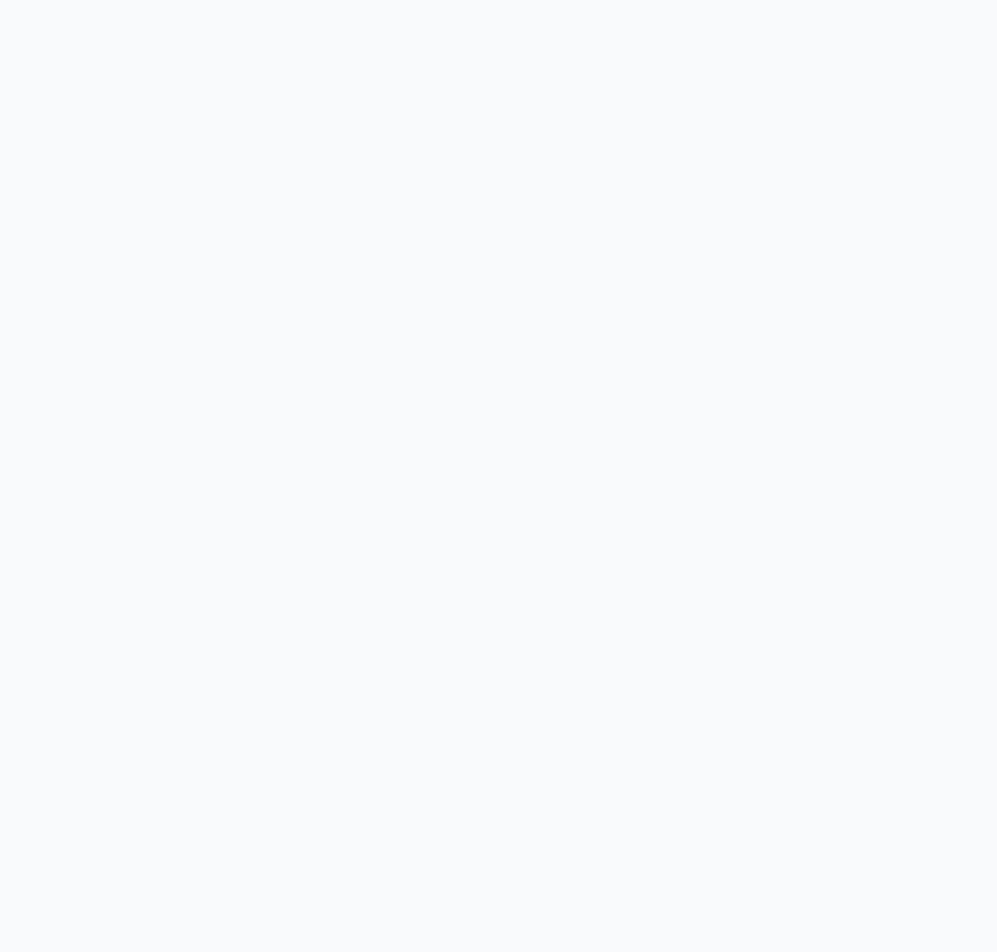
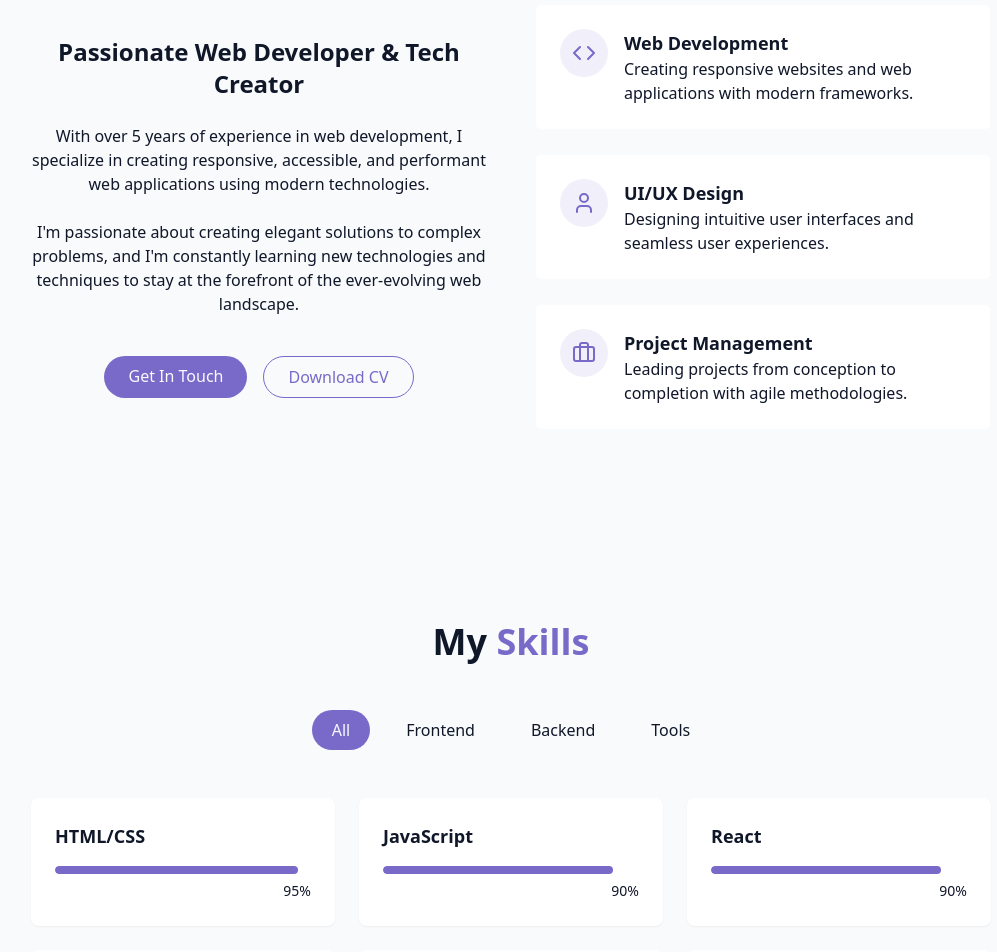
Before and after one commit to pushpendersingh97/pushpender-portfolio, a React (Vite) app: page / in a window 1280 px wide. Shown: the part 980-1932 px from the top of the page, without its empty margins (129-1126 px from the left). Before the commit the page ends 800 px from the top, so only its background shows below. Built offline with nearby package versions, Linux system fonts and the light colour scheme.

Commit message:
Rest of the sections

```diff
--- /dev/null
+++ b/src/components/AboutSection.jsx
@@ -0,0 +1,96 @@
+import { Briefcase, Code, User } from "lucide-react";
+
+export const AboutSection = () => {
+  return (
+    <section id="about" className="py-24 px-4 relative">
+      {" "}
+      <div className="container mx-auto max-w-5xl">
+        <h2 className="text-3xl md:text-4xl font-bold mb-12 text-center">
+          About <span className="text-primary"> Me</span>
+        </h2>
+
+        <div className="grid grid-cols-1 md:grid-cols-2 gap-12 items-center">
+          <div className="space-y-6">
+            <h3 className="text-2xl font-semibold">
+              Passionate Web Developer & Tech Creator
+            </h3>
+
+            <p className="text-muted-foreground">
+              With over 5 years of experience in web development, I specialize
+              in creating responsive, accessible, and performant web
+              applications using modern technologies.
+            </p>
+
+            <p className="text-muted-foreground">
+              I'm passionate about creating elegant solutions to complex
+              problems, and I'm constantly learning new technologies and
+              techniques to stay at the forefront of the ever-evolving web
+              landscape.
+            </p>
+
+            <div className="flex flex-col sm:flex-row gap-4 pt-4 justify-center">
+              <a href="#contact" className="cosmic-button">
+                {" "}
+                Get In Touch
+              </a>
+
+            {/* On Click download CV */}
+              <a
+                href=""
+                className="px-6 py-2 rounded-full border border-primary text-primary hover:bg-primary/10 transition-colors duration-300"
+              >
+                Download CV
+              </a>
+            </div>
+          </div>
+
+          <div className="grid grid-cols-1 gap-6">
+            <div className="gradient-border p-6 card-hover">
+              <div className="flex items-start gap-4">
+                <div className="p-3 rounded-full bg-primary/10">
+                  <Code className="h-6 w-6 text-primary" />
+                </div>
+                <div className="text-left">
+                  <h4 className="font-semibold text-lg"> Web Development</h4>
+                  <p className="text-muted-foreground">
+                    Creating responsive websites and web applications with
+                    modern frameworks.
+                  </p>
+                </div>
+              </div>
+            </div>
+            <div className="gradient-border p-6 card-hover">
+              <div className="flex items-start gap-4">
+                <div className="p-3 rounded-full bg-primary/10">
+                  <User className="h-6 w-6 text-primary" />
+                </div>
+                <div className="text-left">
+                  <h4 className="font-semibold text-lg">UI/UX Design</h4>
+                  <p className="text-muted-foreground">
+                    Designing intuitive user interfaces and seamless user
+                    experiences.
+                  </p>
+                </div>
+              </div>
+            </div>
+            <div className="gradient-border p-6 card-hover">
+              <div className="flex items-start gap-4">
+                <div className="p-3 rounded-full bg-primary/10">
+                  <Briefcase className="h-6 w-6 text-primary" />
+                </div>
+
+                <div className="text-left">
+                  <h4 className="font-semibold text-lg">Project Management</h4>
+                  <p className="text-muted-foreground">
+                    Leading projects from conception to completion with agile
+                    methodologies.
+                  </p>
+                </div>
+              </div>
+            </div>
+          </div>
+        </div>
+      </div>
+    </section>
+  );
+};
--- /dev/null
+++ b/src/components/Footer.jsx
@@ -0,0 +1,19 @@
+import { ArrowUp } from "lucide-react";
+
+export const Footer = () => {
+  return (
+    <footer className="py-12 px-4 bg-card relative border-t border-border mt-12 pt-8 flex flex-wrap justify-between items-center">
+      {" "}
+      <p className="text-sm text-muted-foreground">
+        {" "}
+        &copy; {new Date().getFullYear()} Pedrotech.co. All rights reserved.
+      </p>
+      <a
+        href="#hero"
+        className="p-2 rounded-full bg-primary/10 hover:bg-primary/20 text-primary transition-colors"
+      >
+        <ArrowUp size={20} />
+      </a>
+    </footer>
+  );
+};
--- /dev/null
+++ b/src/components/SkillsSection.jsx
@@ -0,0 +1,86 @@
+import { useState } from "react";
+import { cn } from "@/lib/utils";
+
+const skills = [
+  // Frontend
+  { name: "HTML/CSS", level: 95, category: "frontend" },
+  { name: "JavaScript", level: 90, category: "frontend" },
+  { name: "React", level: 90, category: "frontend" },
+  { name: "TypeScript", level: 85, category: "frontend" },
+  { name: "Tailwind CSS", level: 90, category: "frontend" },
+  { name: "Next.js", level: 80, category: "frontend" },
+
+  // Backend
+  { name: "Node.js", level: 80, category: "backend" },
+  { name: "Express", level: 75, category: "backend" },
+  { name: "MongoDB", level: 70, category: "backend" },
+  { name: "PostgreSQL", level: 65, category: "backend" },
+  { name: "GraphQL", level: 60, category: "backend" },
+
+  // Tools
+  { name: "Git/GitHub", level: 90, category: "tools" },
+  { name: "Docker", level: 70, category: "tools" },
+  { name: "Figma", level: 85, category: "tools" },
+  { name: "VS Code", level: 95, category: "tools" },
+];
+
+const categories = ["all", "frontend", "backend", "tools"];
+
+export const SkillsSection = () => {
+  const [activeCategory, setActiveCategory] = useState("all");
+
+  const filteredSkills = skills.filter(
+    (skill) => activeCategory === "all" || skill.category === activeCategory
+  );
+  return (
+    <section id="skills" className="py-24 px-4 relative bg-secondary/30">
+      <div className="container mx-auto max-w-5xl">
+        <h2 className="text-3xl md:text-4xl font-bold mb-12 text-center">
+          My <span className="text-primary"> Skills</span>
+        </h2>
+
+        <div className="flex flex-wrap justify-center gap-4 mb-12">
+          {categories.map((category, key) => (
+            <button
+              key={key}
+              onClick={() => setActiveCategory(category)}
+              className={cn(
+                "px-5 py-2 rounded-full transition-colors duration-300 capitalize",
+                activeCategory === category
+                  ? "bg-primary text-primary-foreground"
+                  : "bg-secondary/70 text-forefround hover:bd-secondary"
+              )}
+            >
+              {category}
+            </button>
+          ))}
+        </div>
+
+        <div className="grid grid-cols-1 sm:grid-cols-2 lg:grid-cols-3 gap-6">
+          {filteredSkills.map((skill, key) => (
+            <div
+              key={key}
+              className="bg-card p-6 rounded-lg shadow-xs card-hover"
+            >
+              <div className="text-left mb-4">
+                <h3 className="font-semibold text-lg"> {skill.name}</h3>
+              </div>
+              <div className="w-full bg-secondary/50 h-2 rounded-full overflow-hidden">
+                <div
+                  className="bg-primary h-2 rounded-full origin-left animate-[grow_1.5s_ease-out]"
+                  style={{ width: skill.level + "%" }}
+                />
+              </div>
+
+              <div className="text-right mt-1">
+                <span className="text-sm text-muted-foreground">
+                  {skill.level}%
+                </span>
+              </div>
+            </div>
+          ))}
+        </div>
+      </div>
+    </section>
+  );
+};
--- a/src/pages/Home.jsx
+++ b/src/pages/Home.jsx
@@ -3,6 +3,9 @@
 import StarBackground from '../components/StarBackground'
 import Navbar from '../components/Navbar'
 import HeroSection from '../components/HeroSection'
+import { ProjectsSection } from '../components/ProjectsSection'
+import { SkillsSection } from '../components/SkillsSection'
+import { AboutSection } from '../components/AboutSection'
 
 const Home = () => {
   return (
@@ -19,6 +22,9 @@
         {/** Main Content */}
         <main>
             <HeroSection />
+            <AboutSection />
+            <SkillsSection />
+            <ProjectsSection />
         </main>
 
         {/** Footer */}
```
